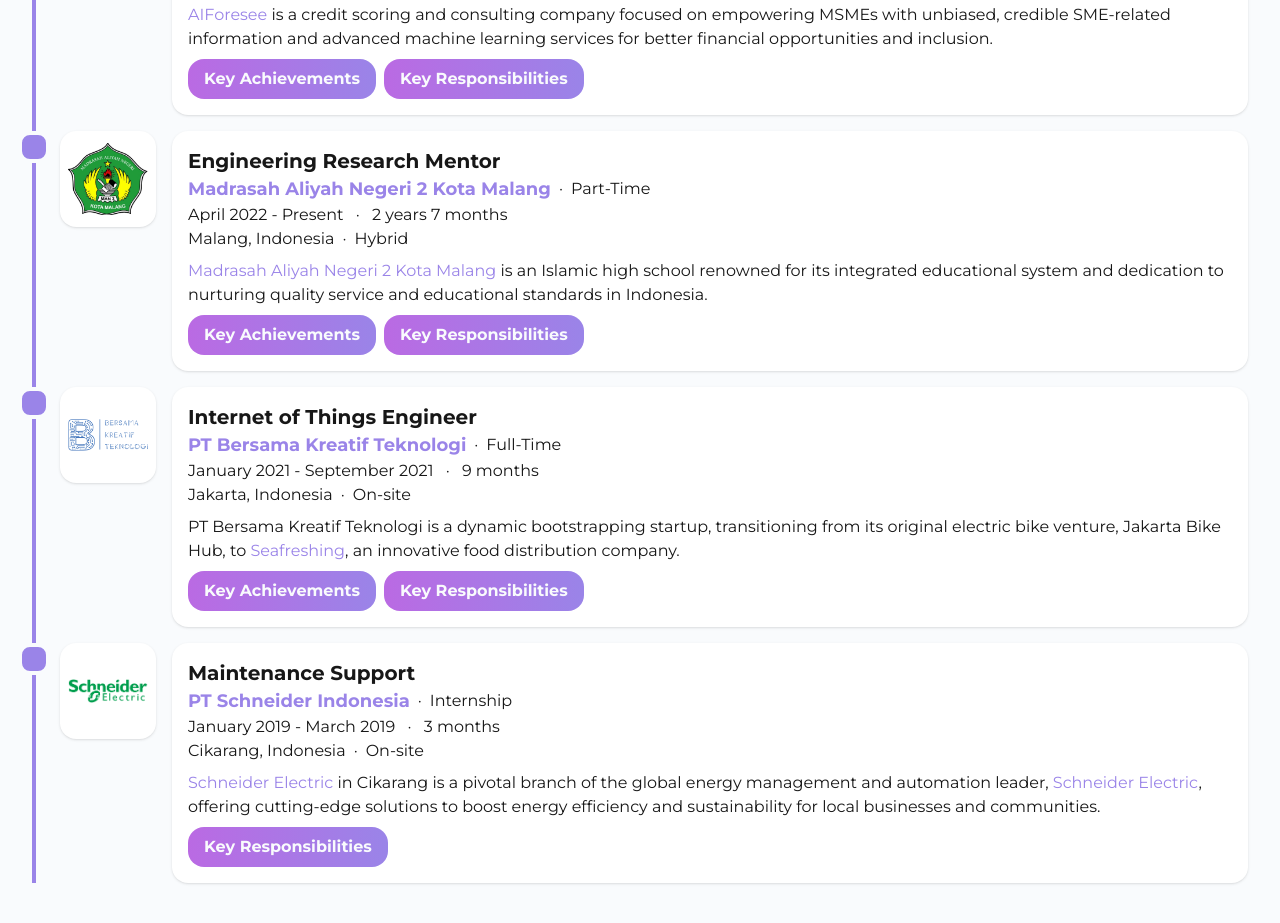
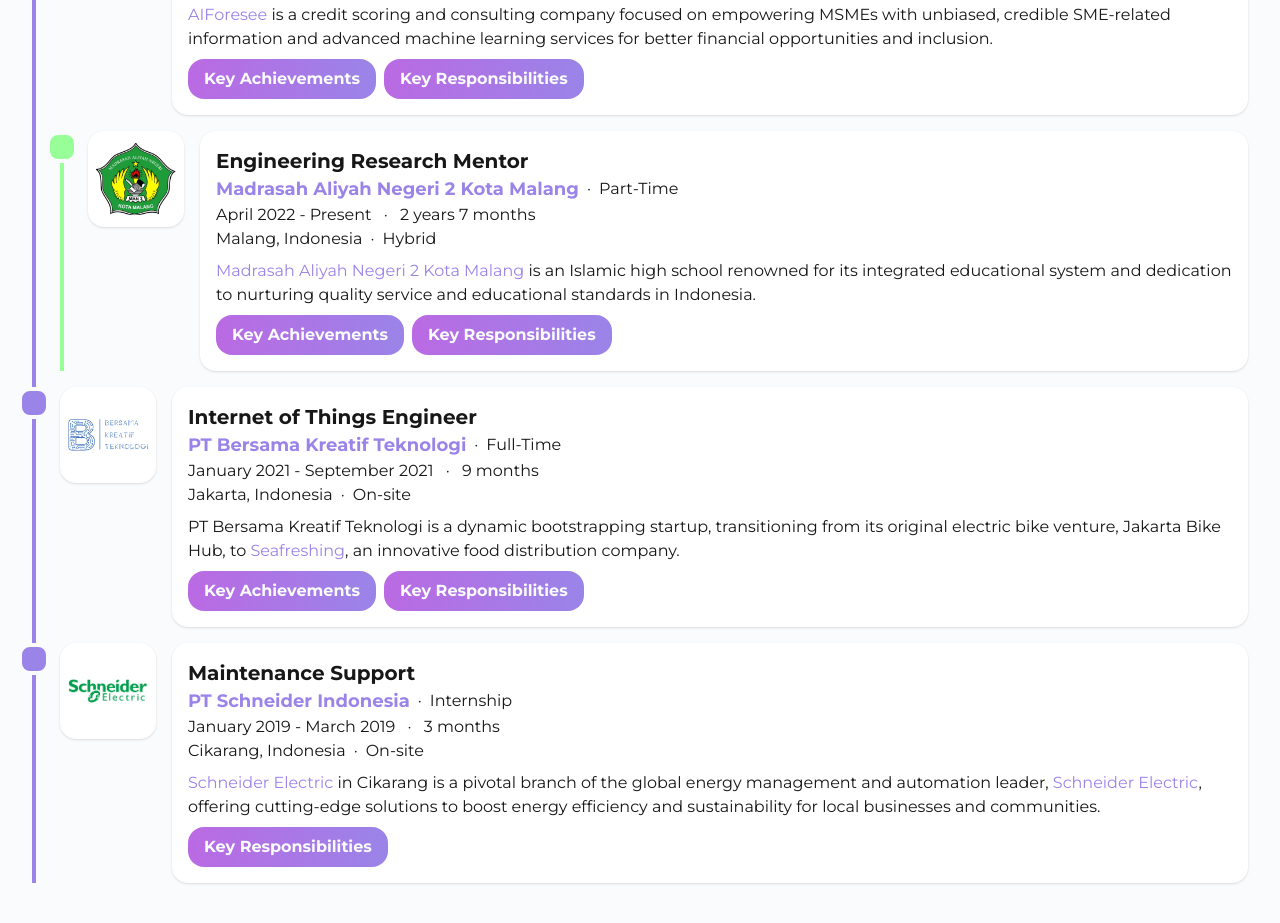
Before and after one commit to hardefarogonondo/hardefarogonondo.github.io, a website: page index.html in a window 1280 px wide. Shown: the part 1991-2914 px from the top of the page. Drawn offline with Linux system fonts and the light colour scheme.

Commit message:
Part-Time card new design updated

```diff
--- a/index.html
+++ b/index.html
@@ -1798,7 +1798,10 @@
             class="relative flex items-start border-l-4 border-soft-violet pt-4"
           >
             <div
-              class="absolute -left-[18px] h-8 w-8 rounded-xl border-4 border-off-white bg-soft-violet dark:border-night"
+              class="relative ml-6 flex items-start border-l-4 border-mint-green"
+            >
+              <div
+                class="absolute -left-[18px] h-8 w-8 rounded-xl border-4 border-off-white bg-mint-green dark:border-night"
               ></div>
               <div
                 class="custom-box ml-6 mr-4 flex h-24 w-24 items-center justify-center rounded-2xl bg-white shadow"
@@ -1912,8 +1915,8 @@
                           class="text-soft-violet hover:text-lavender-love"
                           >Olimpiade Penelitian Siswa Indonesia - Ketegori
                           Matematika, Sains, dan Teknologi (Indonesian Student
-                        Research Olympiad - Mathematics, Science, and Technology
-                        Category)</a
+                          Research Olympiad - Mathematics, Science, and
+                          Technology Category)</a
                         >, with the project "Innovative Technology in Electric
                         Vehicle Battery Cells.”
                       </li>
@@ -1954,6 +1957,7 @@
                         resources and administrative support for projects.
                       </li>
                     </ul>
+                  </div>
                 </div>
               </div>
             </div>
```
Also changed, not shown: dist/css/styles.css. Lines whose indentation alone changed are shown as unchanged.
